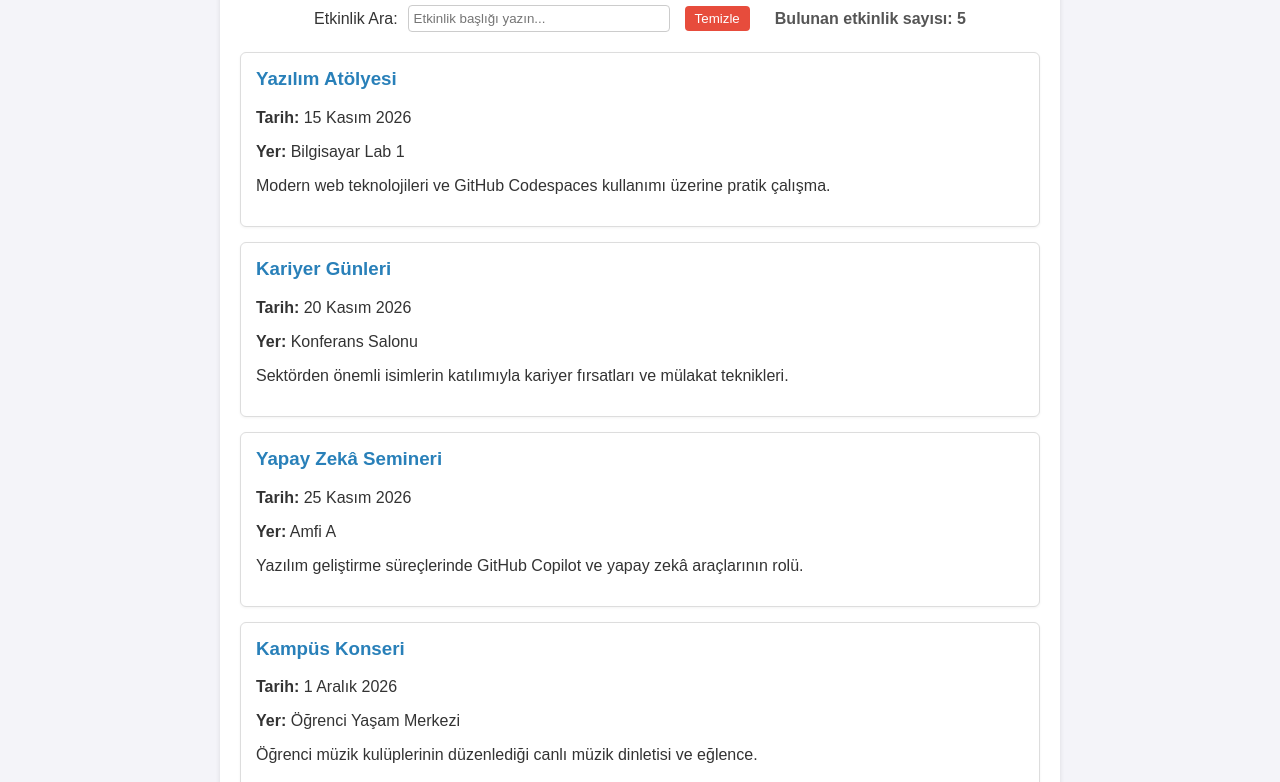
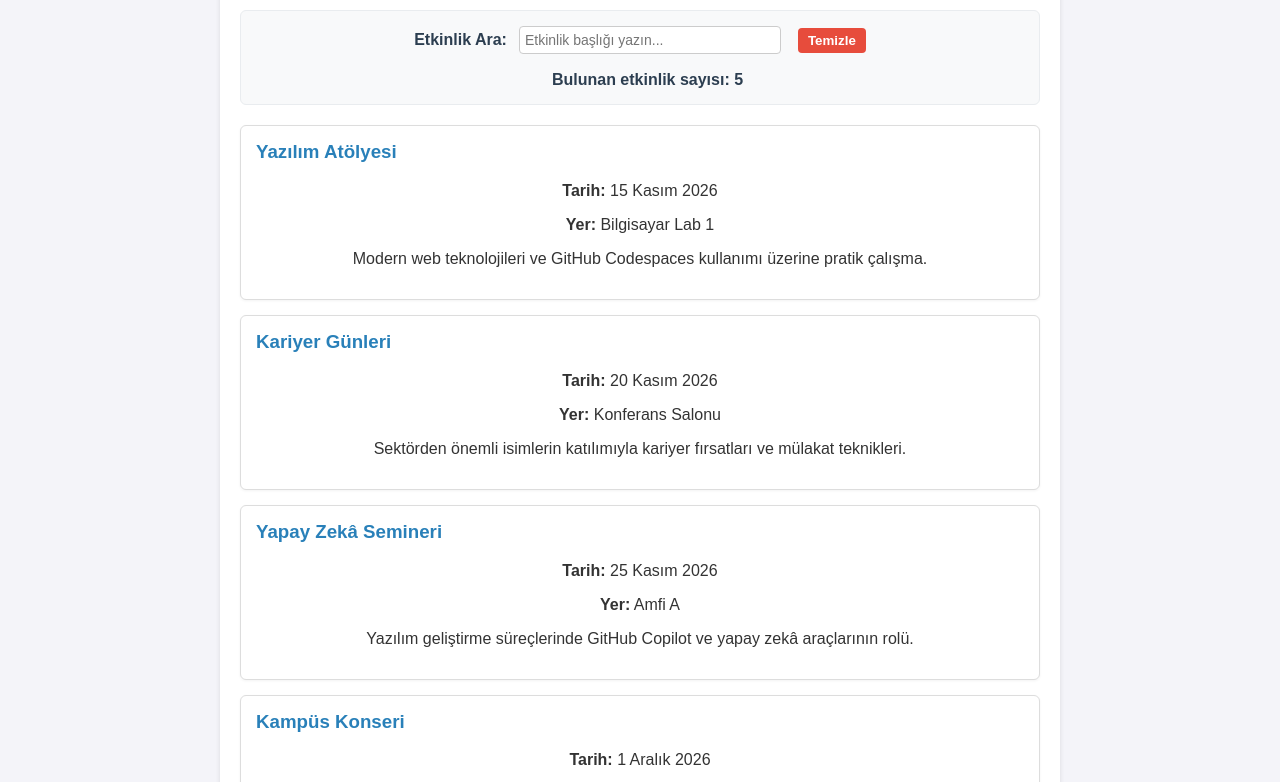
Before and after one commit to ozq-KA/kampus, a plain HTML site: page etkinlikler.html in a window 1280 px wide. Shown: the part 171-953 px from the top of the page. Drawn offline with Linux system fonts and the light colour scheme.

Commit message:
CSS guncellemeleri yapildi ve odev tamamlandi

```diff
--- a/style.css
+++ b/style.css
@@ -32,35 +32,44 @@ main {
     box-shadow: 0 2px 5px rgba(0,0,0,0.1);
 }
 
-h1 {
-    color: #2c3e50;
+h1, h2, p {
     text-align: center;
-    margin-bottom: 20px;
 }
 
 .search-container {
     display: flex;
     justify-content: center;
     align-items: center;
-    gap: 10px;
-    margin-bottom: 20px;
+    gap: 12px;
+    margin: 25px 0;
     flex-wrap: wrap;
+    background: #f8f9fa;
+    padding: 15px;
+    border-radius: 6px;
+    border: 1px solid #e9ecef;
+}
+
+.search-container label {
+    font-weight: bold;
+    color: #2c3e50;
 }
 
 #searchInput {
-    padding: 8px;
-    width: 250px;
+    padding: 8px 12px;
+    width: 240px;
     border: 1px solid #ccc;
     border-radius: 4px;
+    font-size: 14px;
 }
 
 #clearBtn {
-    padding: 8px 15px;
+    padding: 8px 16px;
     background-color: #e74c3c;
     color: white;
     border: none;
     border-radius: 4px;
     cursor: pointer;
+    font-weight: bold;
 }
 
 #clearBtn:hover {
@@ -69,7 +78,17 @@ h1 {
 
 #resultCount {
     font-weight: bold;
-    color: #555;
+    color: #2c3e50;
+    width: 100%;
+    text-align: center;
+    margin-top: 5px;
+}
+
+#noResultMessage {
+    text-align: center;
+    color: #e74c3c;
+    font-weight: bold;
+    margin: 15px 0;
 }
 
 .event-card {
@@ -79,9 +98,11 @@ h1 {
     padding: 15px;
     margin-bottom: 15px;
     box-shadow: 0 1px 3px rgba(0,0,0,0.05);
+    text-align: left;
 }
 
 .event-card h3 {
     margin-top: 0;
     color: #2980b9;
+    text-align: left;
 }
```
